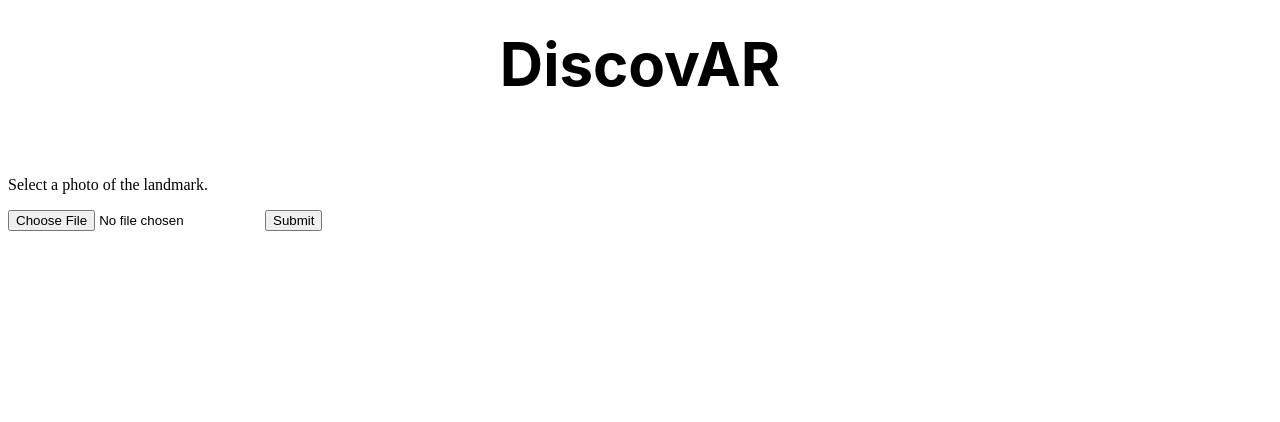
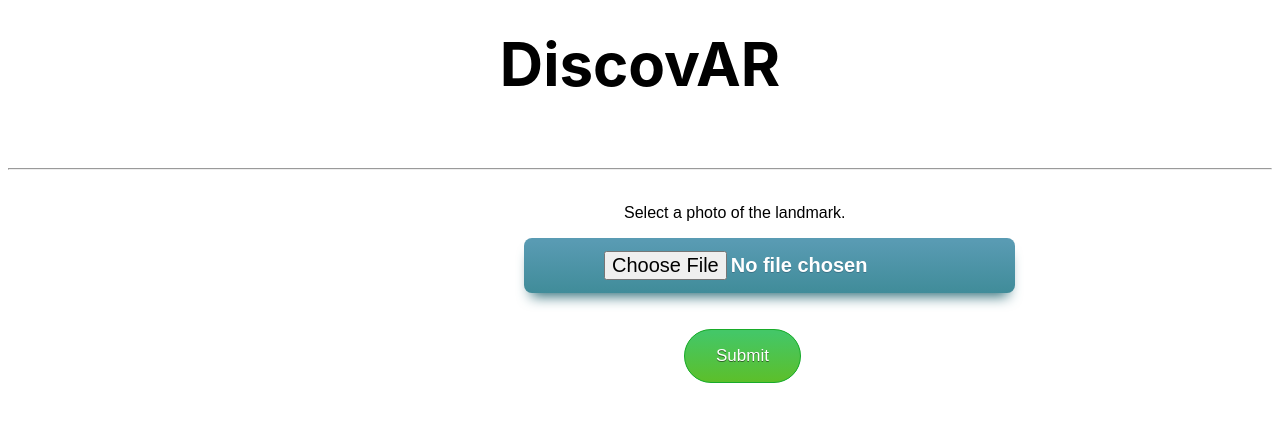
Before and after one commit to kzamin/DiscovAR, a Flask app: page / in a window 1280 px wide. Shown: the top 422 px of the page. Run offline with Flask 2, Linux system fonts and the light colour scheme; some web fonts are replaced.

Commit message:
Updated discovar.html
Made some changes in the body of the file.

```diff
--- a/flaskr/templates/discovar.html
+++ b/flaskr/templates/discovar.html
@@ -8,16 +8,19 @@
 </head>
 <body>
 
-    <div style="text-align: center;">
-        <h1 id="title">DiscovAR</h1>
-    </div>
+<div style="text-align: center;">
+    <h1 id="title">DiscovAR</h1>
+    <hr>
+</div>
 
+<div class="center">
     <form>
-        <p> Select a photo of the landmark. </p>
-        <input type="file" id="userInput" name="userInput">
-        <button class="submission"> Submit </button>
+        <p class="text"> Select a photo of the landmark. </p>
+        <input type="file" id="userInput" name="userInput" class="uploadButton"> <br><br><br>
+        <button class="submitButton"> Submit </button>
     </form>
+</div>
+
 
 </body>
-
 </html>
```
